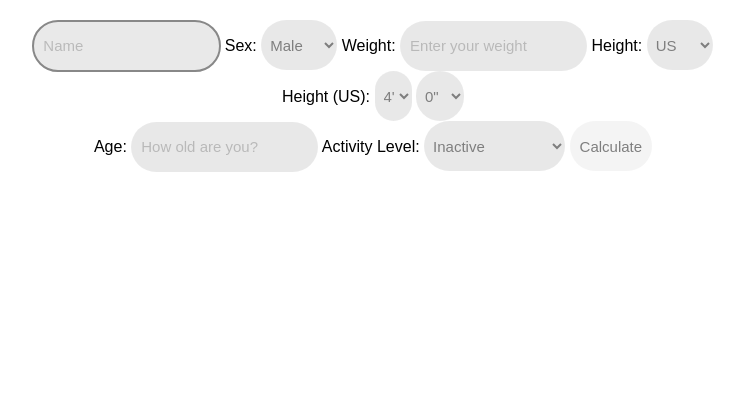
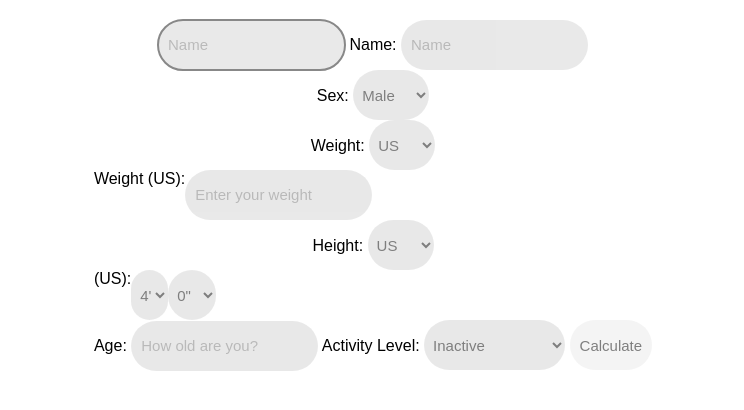
Before and after one commit to mpstaud/FlaskNutritionProject, a Flask app: page /caloric_calculator in a window 1280 px wide. Shown: the part 43-453 px from the top of the page, without its empty margins (267-1011 px from the left). Run offline with Flask 3, Linux system fonts and the light colour scheme.

Commit message:
Update form for caloric calculator, add UI mod script for dynamic select options depending on chosen unit of measurement for height

```diff
--- a/static/ui_mod.js
+++ b/static/ui_mod.js
@@ -4,20 +4,24 @@ document.addEventListener("DOMContentLoaded", function () {
     const usHeight = document.getElementById("us-height");
     const metricHeight = document.getElementById("metric-height");
 
+
     // Function to handle height unit change
     function onHeightUnitChange() {
         if (heightUnit.value === "US") {
-            usHeight.style.display = "block";
+            usHeight.style.display = "flex";
             metricHeight.style.display = "none";
         } else if (heightUnit.value === "METRIC") {
             usHeight.style.display = "none";
-            metricHeight.style.display = "block";
+            metricHeight.style.display = "flex";
         }
     }
+
 
     // Attach change event listener
     heightUnit.addEventListener("change", onHeightUnitChange);
 
+
     // Initialize visibility state on page load
     onHeightUnitChange();
+
 });
--- /dev/null
+++ b/static/ui_mod_wt.js
@@ -0,0 +1,20 @@
+document.addEventListener("DOMContentLoaded", function () {
+    const weightUnit = document.getElementById("weight_unit");
+    const usWeight = document.getElementById("weight_us");
+    const metricWeight = document.getElementById("weight_metric");
+
+
+    function onWeightUnitChange() {
+        if (weightUnit.value === "US") {
+            usWeight.style.display = "flex";
+            metricWeight.style.display = "none";
+        } else if (weightUnit.value === "METRIC") {
+            usWeight.style.display = "none";
+            metricWeight.style.display = "flex";
+        }
+    }
+
+    weightUnit.addEventListener("change", onWeightUnitChange);
+    onWeightUnitChange();
+
+});
--- a/templates/caloric_calculator.html
+++ b/templates/caloric_calculator.html
@@ -3,21 +3,39 @@
 {% block body %}
     <main class="calculator">
         <form action="/caloric_calculator" method="post">
+
             <label>
                 <input autocomplete="off" autofocus name="name" placeholder="Name" type="text">
             </label>
 
-            <label for="sex">
-                Sex:
+
+
+            <label>
+                Name:
+            <input autocomplete="off" autofocus name="name" placeholder="Name" type="text">
+            </label>
+            <div id="sex">
+                <label for="sex">Sex:</label>
                 <select name = "sex" id="sex">
                     <option value="male">Male</option>
                     <option value="female">Female</option>
                 </select>
+            </div>
+            <label>
+                Weight:
+                <select name="weight_unit" id="weight_unit">
+                    <option value="US">US</option>
+                    <option value="METRIC">Metric</option>
+                </select>
             </label>
 
-            <label for="weight">
-                Weight:
-                <input class="user_weight" type="number" name = "weight" placeholder="Enter your weight" id="weight">
+            <label id="weight_us" style="display: none;">
+                Weight (US):
+                <input class="user_weight" type="number" name = "weight" placeholder="Enter your weight" id="weight_us">
+            </label>
+            <label id="weight_metric" style="display: none;">
+                Weight (Metric):
+                <input class="user_weight" type="number" name = "weight" placeholder="Enter your weight" id="weight_metric">
             </label>
                 <label>
                     Height:
@@ -25,10 +43,8 @@
                         <option value="US">US</option>
                         <option value="METRIC">Metric</option>
                     </select>
-            </label>
-
                     <label id="us-height" style="display: none;">
-                Height (US):
+                    (US):
                     <select class="user_height" name="height_ft" id="height_ft">
                         <option value=4>4'</option>
                         <option value=5>5'</option>
@@ -49,12 +65,17 @@
                         <option value=10>10"</option>
                         <option value=11>11"</option>
                     </select>
+
+                </label>
+                <label id="metric-height" style="display: none;">
+                    (Metric):
+                    <input class="user_height" type="number" name="height_cm" placeholder="Enter height in cm" id="height_cm">
+                </label>
             </label>
 
-            <label id="metric-height" style="display: none;">
-                Height (Metric):
-                <input class="user_height" type="number" name="height_cm" placeholder="Enter height in cm" id="height_cm">
-            </label>
+
+
+
             <label>
                 Age:
                 <input class="age" type="number" name = "age" placeholder="How old are you?" id="age">
@@ -73,5 +94,6 @@
     </main>
 
     <script src="{{ url_for('static', filename='ui_mod.js') }}"></script>
+    <script src="{{ url_for('static', filename='ui_mod_wt.js') }}"></script>
 
 {% endblock %}
```
Lines whose indentation alone changed are shown as unchanged.
